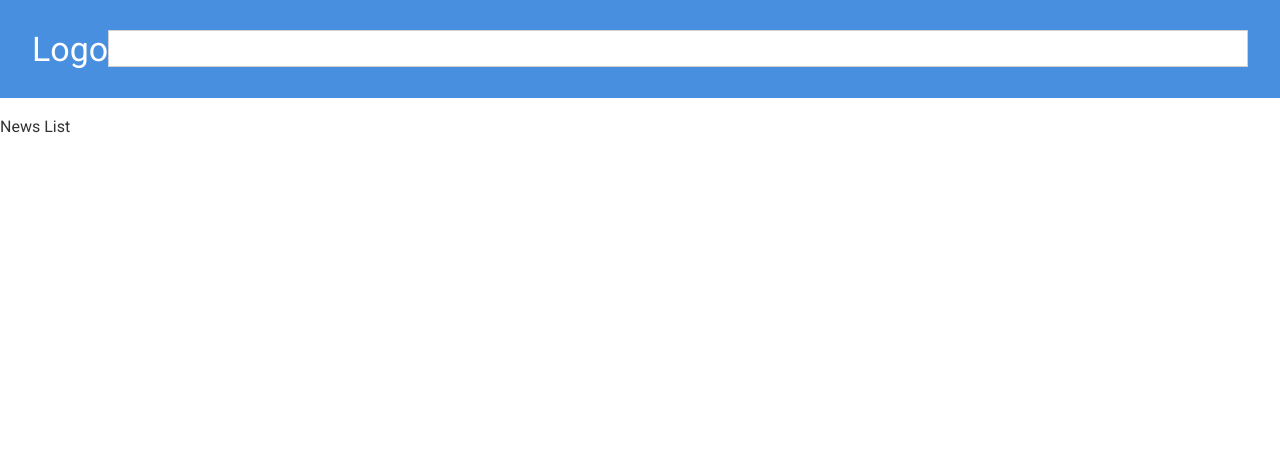
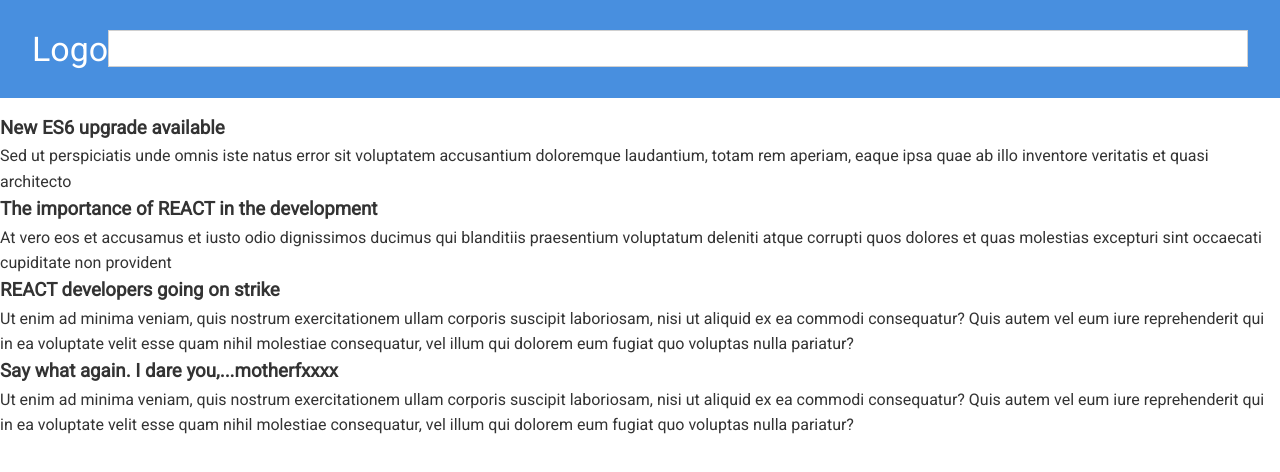
Before and after one commit to BarriF13/React-Fundementals, a React (Create React App) app: page / in a window 1280 px wide. Shown: the top 472 px of the page. Built offline with nearby package versions, Linux system fonts and the light colour scheme.

Commit message:
Add and print the props

```diff
--- a/src/components/News_list.js
+++ b/src/components/News_list.js
@@ -1,10 +1,25 @@
-import React from 'react';
+import React, { Fragment } from 'react';
 
 //information from other places coming as other props in the () below
 const NewsList = ( props ) => {
-console.log(props.dog);
+// console.log(props.dog);
+
+  const items = props.news.map((item) => {
+
+    return (
+      <div>
+        <h3>{item.title}</h3>
+        <div>
+          {item.feed}
+        </div>
+      </div>
+    )
+  });
   return (
-    <div>News List</div>
+    <Fragment>
+      {/* <div>{props.news}</div> --wont show because it is an array of object */}
+      {items}
+    </Fragment>
   )
 }
 
```
